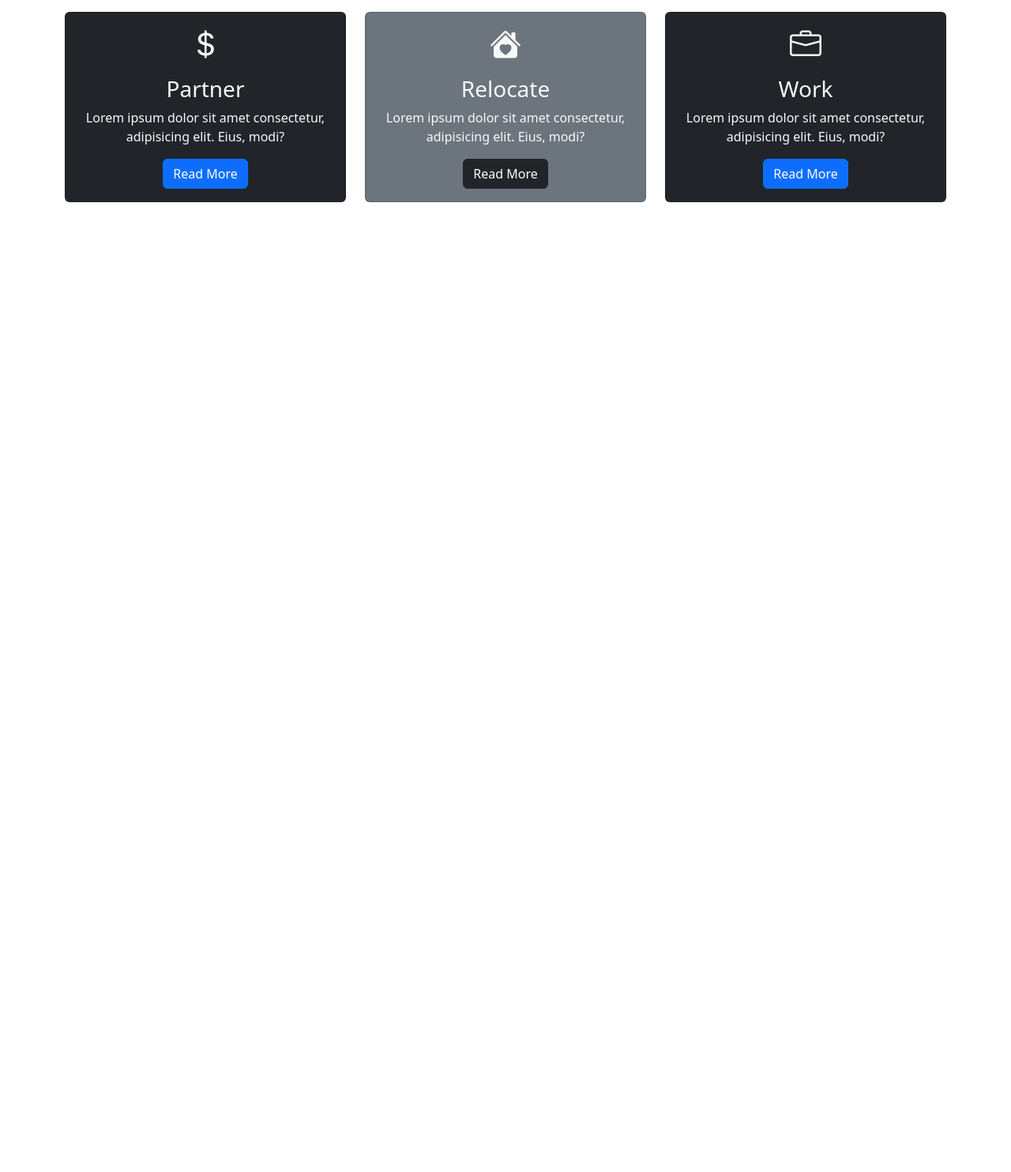
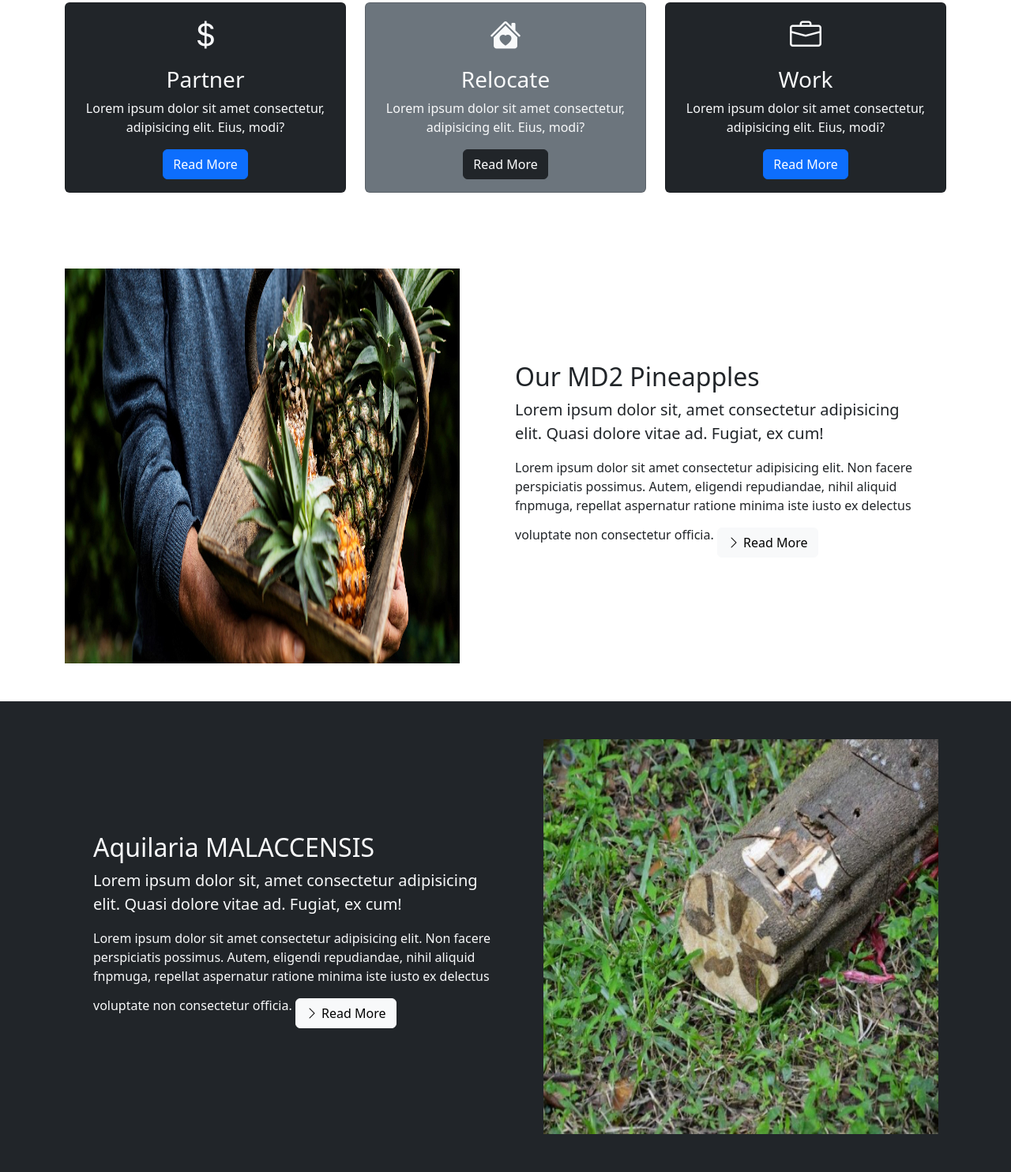
Before and after one commit to markokratos0918/verdevalle, a website built with Parcel: page src/index.html in a window 1280 px wide. Shown: the part 647-2131 px from the top of the page at 79% size. Before the commit the page ends 951 px from the top, so only its background shows below. Built offline with nearby package versions, Linux system fonts and the light colour scheme.

Commit message:
Added learn section and navbar fixed top

```diff
--- a/src/index.html
+++ b/src/index.html
@@ -10,7 +10,7 @@
 </head>
 
 <body>
-  <nav class="navbar navbar-expand-lg bg-dark navbar-dark py-3">
+  <nav class="navbar navbar-expand-lg bg-dark navbar-dark py-3 fixed-top">
     <div class="container">
       <a href="#" class="navbar-brand">VerdeValle</a>
 
@@ -78,7 +78,7 @@
   <!-- Card Section -->
   <section class="p-5">
     <div class="container">
-      <div class="row text-center">
+      <div class="row text-center g-4">
         <div class="col-md">
           <div class="card bg-dark text-light">
             <div class="card-body text-center">
@@ -128,9 +128,56 @@
           </div>
         </div>
       </div>
-     </div>
+    </div>
     </div>
   </section>
+  <!-- learn -->
+  <section id="learn" class="p-5">
+    <div class="container">
+      <div class="row align-items-center justify-content-between">
+        <div class="col-md">
+          <img src="/src/img/md2-ftr.jpg" class="img-fluid" alt="">
+        </div>
+        <div class="col-md p-5">
+          <h2>Our MD2 Pineapples</h2>
+          <p class="lead">
+            Lorem ipsum dolor sit, amet consectetur adipisicing elit. Quasi dolore vitae ad. Fugiat, ex cum!
+          </p>
+          <p>Lorem ipsum dolor sit amet consectetur adipisicing elit. Non facere perspiciatis possimus. Autem, eligendi
+            repudiandae, nihil aliquid fnpmuga, repellat aspernatur ratione minima iste iusto ex delectus voluptate non
+            consectetur officia.
+          <a href="#" class="btn btn-light mt-3">
+            <i class="bi bi-chevron-right"></i> Read More
+          </a>
+        </div>
+      </div>
+    </div>
+  </section>
+
+  <section id="learn" class="p-5 bg-dark text-light">
+    <div class="container">
+      <div class="row align-items-center justify-content-between">
+         <div class="col-md p-5">
+          <h2>Aquilaria MALACCENSIS</h2>
+          <p class="lead">
+            Lorem ipsum dolor sit, amet consectetur adipisicing elit. Quasi dolore vitae ad. Fugiat, ex cum!
+          </p>
+          <p>Lorem ipsum dolor sit amet consectetur adipisicing elit. Non facere perspiciatis possimus. Autem, eligendi
+            repudiandae, nihil aliquid fnpmuga, repellat aspernatur ratione minima iste iusto ex delectus voluptate non
+            consectetur officia.
+          <a href="#" class="btn btn-light mt-3">
+            <i class="bi bi-chevron-right"></i> Read More
+          </a>
+        </div>
+        <div class="col-md">
+          <img src="/src/img/agar-ftr.jpg" class="img-fluid" alt="">
+        </div>
+      </div>
+    </div>
+  </section>
+
+
+
 
 
 </body>
--- a/src/scss/styles.scss
+++ b/src/scss/styles.scss
@@ -1,5 +1,12 @@
+
 @import "~bootstrap/scss/bootstrap";
 @import url("https://cdn.jsdelivr.net/npm/bootstrap-icons@1.10.3/font/bootstrap-icons.css");
+
+body::before {
+    display: block;
+    content: '';
+    height: 60px;
+}
 
 
 @media(min-width: 768px) {
```
Also changed, not shown: dist/Eviarc.2a66b715.jpg (added), dist/agar-ftr.7f00f9e9.jpg (added), dist/index.html, dist/md2 fruit.09fa01fc.jpg (added), dist/md2-ftr.ecbadd94.jpg (added), src/img/Eviarc.jpg (added), src/img/agar-ftr.jpg (added), src/img/agar-mkt.jpg (added), src/img/md2 fruit.jpg (added), src/img/md2-ftr.jpg (added), 2 other files.
